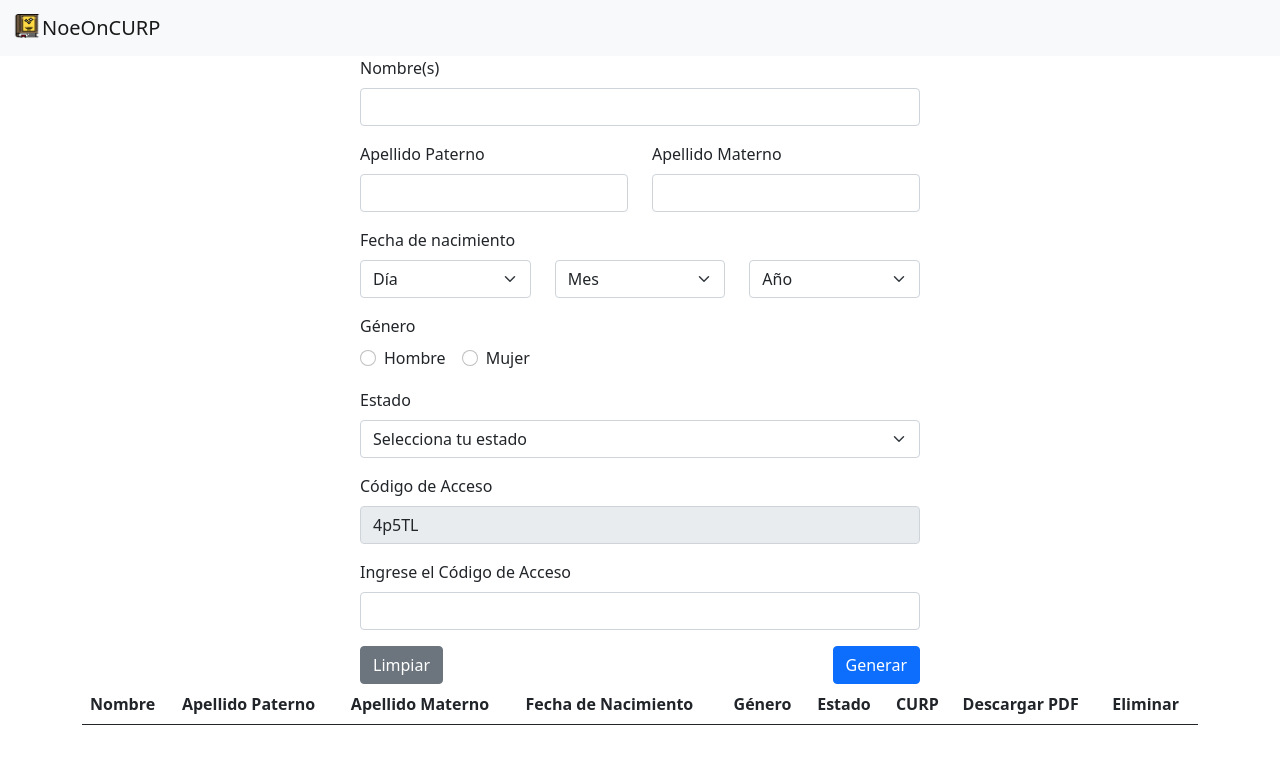
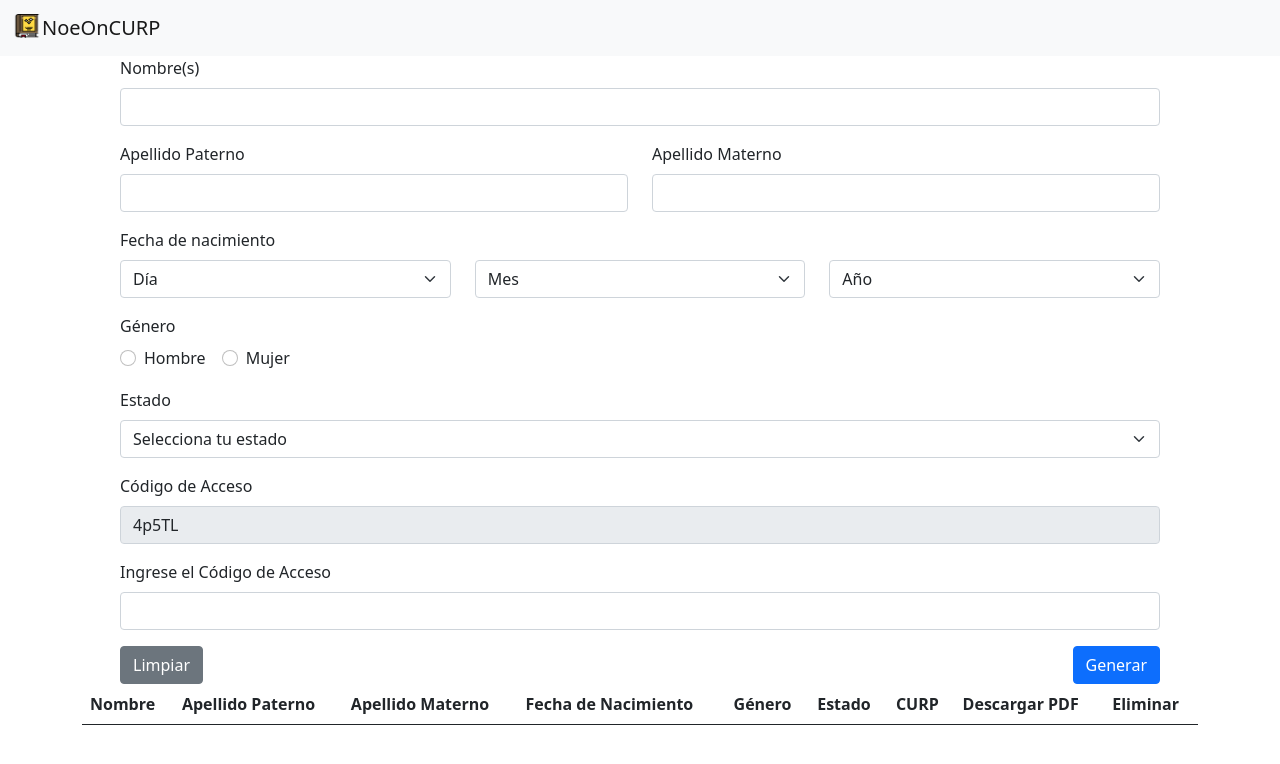
Before and after one commit to NoeOnDev/Generate-CURP-MX, a React (Vite) app: page / in a window 1280 px wide. Shown: the top 764 px of the page. Built offline with nearby package versions, Linux system fonts and the light colour scheme.

Commit message:
Actualiza estilos de generación de formulario y nombre de archivo PDF generado

```diff
--- a/src/assets/styles/generateForm.module.css
+++ b/src/assets/styles/generateForm.module.css
@@ -12,11 +12,11 @@ body {
     flex-direction: column;
     align-items: center;
     justify-content: center;
-    min-height: 70vh;
+    min-height: 75vh;
 }
 
 .form {
-    min-width: 70vh;
+    min-width: 130vh;
 }
 
 .spacer {
--- a/src/components/useFormState.jsx
+++ b/src/components/useFormState.jsx
@@ -213,7 +213,7 @@ function useFormState(initialState) {
         pdf.setFontSize(11);
         pdf.text(`${usuario.estado}`, 101, 85);
 
-        const pdfName = 'curp.pdf';
+        const pdfName = `${usuario.nombre}_${usuario.apellidoPaterno}_${usuario.apellidoMaterno}_${generateRandomCode()}.pdf`;
         pdf.save(pdfName);
         setShowDownloadLink(true);
     };
```
